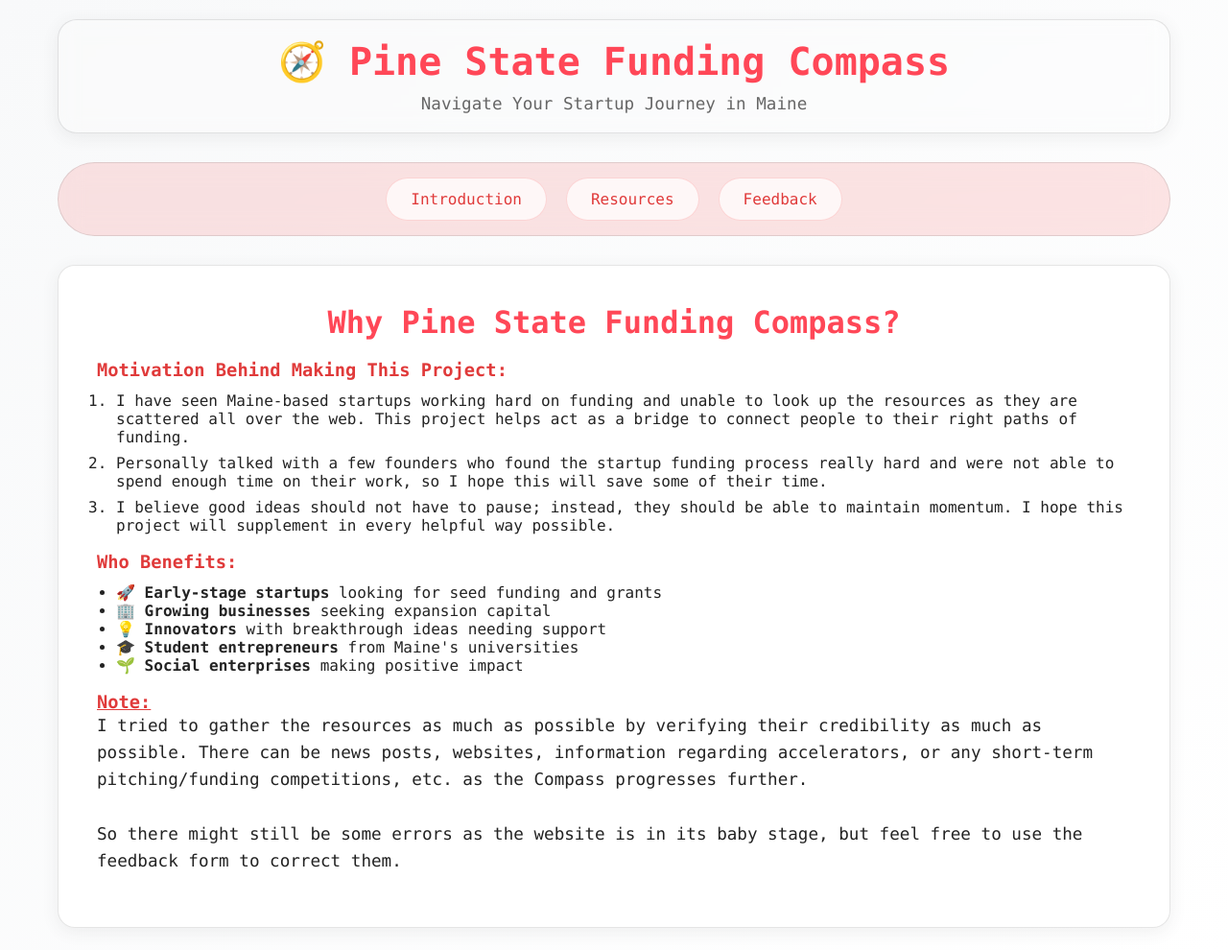
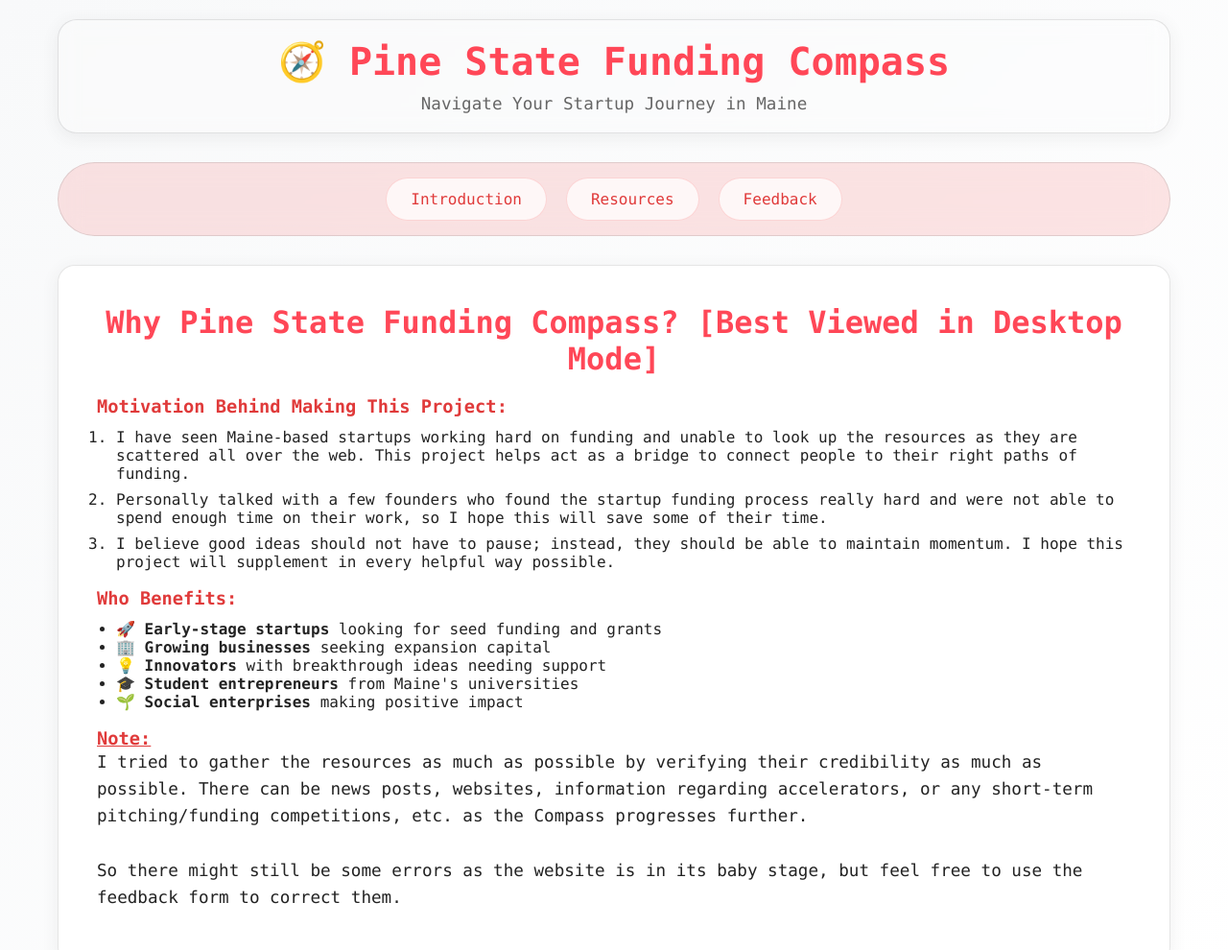
Before and after one commit to PebbleDribble/Pine-State-Funding-Compass, a plain HTML site: page doc/index.html in a window 1280 px wide. Shown: the top 990 px of the page at 96% size. Drawn offline with nearby package versions, Linux system fonts and the light colour scheme.

Commit message:
Update index.html

```diff
--- a/doc/index.html
+++ b/doc/index.html
@@ -673,7 +673,7 @@
 
         <!-- Introduction Page -->
         <div id="introduction" class="page active">
-            <h2>Why Pine State Funding Compass?</h2>
+            <h2>Why Pine State Funding Compass? [Best Viewed in Desktop Mode]</h2>
             <!-- <p>
                 This project acts as a lens for Maine-based founders to look for their startup funding in a much more accessible way. I am working my best to gather all the resources, news, and evidence as much as possible.
             </p> -->
```
